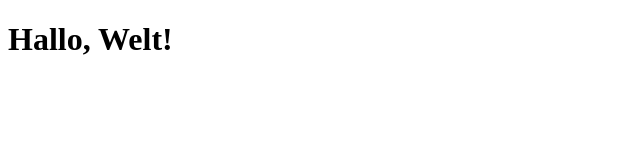
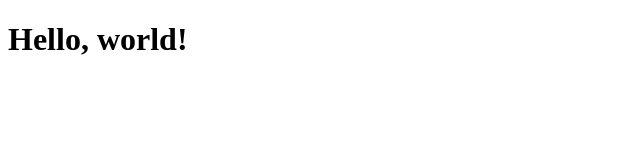
Before and after one commit to bagusnz/teamufo, a React (Create React App) app in the folder frontend/: page / in a window 1280 px wide. Shown: the top 160 px of the page, without its empty margins (0-640 px from the left). Built offline with nearby package versions, Linux system fonts and the light colour scheme.

Commit message:
create App component

```diff
--- /dev/null
+++ b/frontend/src/App.js
@@ -0,0 +1,9 @@
+const App = () => {
+    return (
+        <div>
+            <h1>Hello, world!</h1>
+        </div>
+    );
+}
+
+export default App;
--- a/frontend/src/index.js
+++ b/frontend/src/index.js
@@ -1,7 +1,8 @@
 import React from 'react';
 import ReactDOM from 'react-dom/client';
+import App from "./App";
 
 const root = ReactDOM.createRoot(document.getElementById('root'));
 root.render(
-    <h1>Hallo, Welt!</h1>
+    <App />
 );
```
